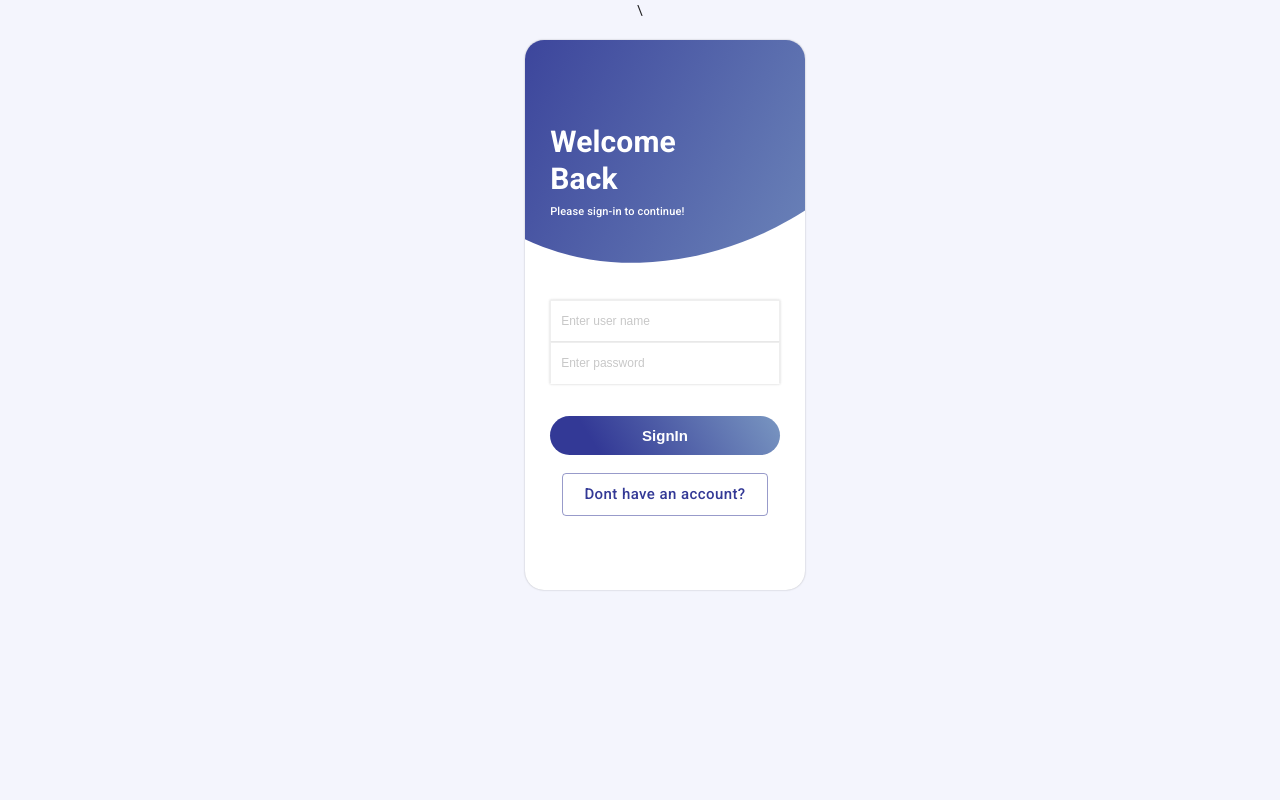
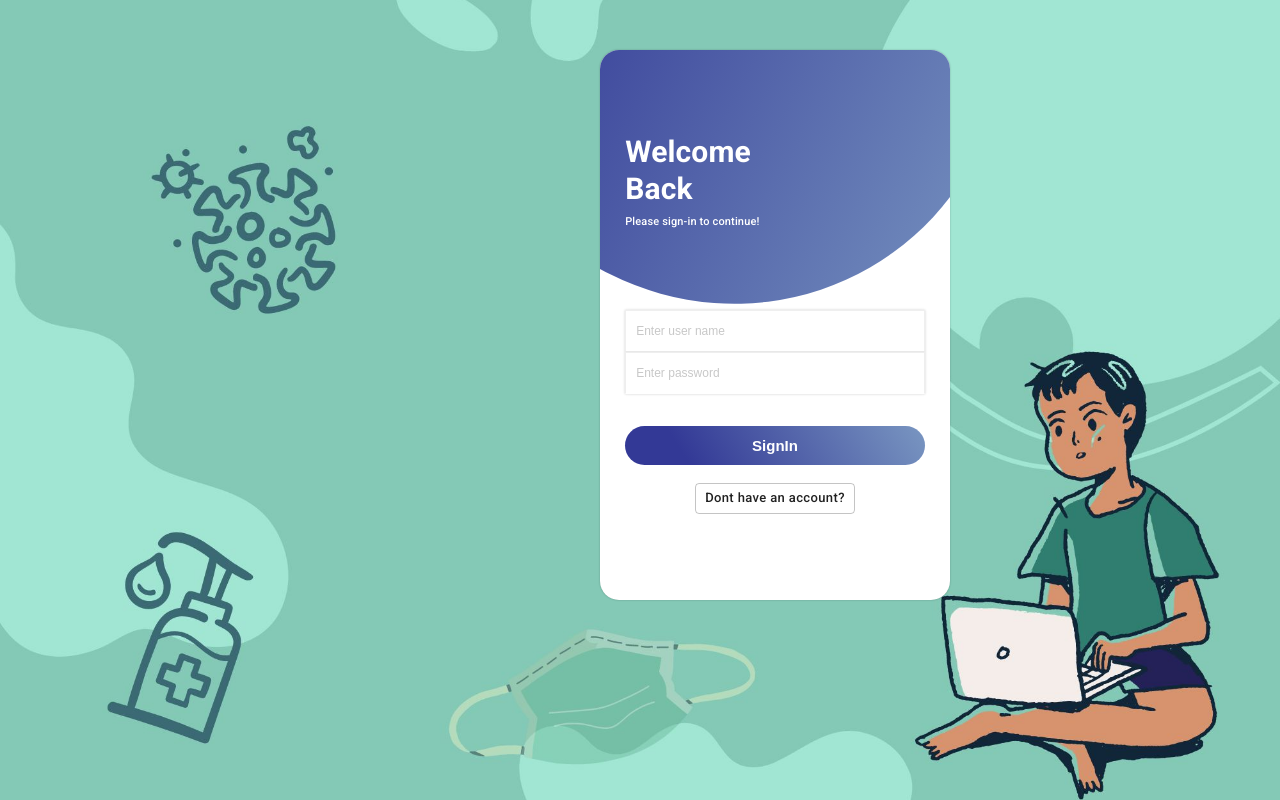
Before and after one commit to BPATHAK10/Personal-Covid-Tracker, a React (Create React App) app in the folder frontend/: page /sign-in in a window 1280 px wide. Built offline with nearby package versions, Linux system fonts and the light colour scheme.

Commit message:
signin page styling done

```diff
--- a/frontend/src/App.js
+++ b/frontend/src/App.js
@@ -86,7 +86,7 @@ function App(props) {
     <ThemeProvider theme={theme}>
             <CssBaseline />
       <Router forceRefresh={true}>
-      {/* <Router> */}\
+      {/* <Router> */}
 
 
         <div style={{width:"100%"}}>
--- a/frontend/src/components/accountBox/index.jsx
+++ b/frontend/src/components/accountBox/index.jsx
@@ -1,12 +1,27 @@
 import React, { useState } from "react";
 import styled from "styled-components";
 import { LoginForm } from "./loginForm";
+import { makeStyles } from '@material-ui/core'
 import { motion } from "framer-motion";
 import { AccountContext } from "./accountContext";
+import backgroundImg from "../../assets/signin_bg.jpg"
 import { SignupForm } from "./signupForm";
 
+const useStyles = makeStyles((theme)=>({
+  root:{
+      backgroundImage:`url(${backgroundImg})`,
+      position: 'fixed',
+      minWidth: '100%',
+      minHeight: '100%',
+      backgroundSize:'cover',
+      backgroundPosition: 'center',
+      backgroundRepeat: 'no-repeat',
+      zIndex: '-1',
+  }
+}))
+
 const BoxContainer = styled.div`
-  width: 280px;
+  width: 350px;
   min-height: 550px;
   display: flex;
   flex-direction: column;
@@ -16,10 +31,10 @@ const BoxContainer = styled.div`
   position: relative;
   overflow: hidden;
   align-items: center;
-  margin-top: 20px;
+  margin-top: 50px;
   margin-bottom: 100px;
   margin-right: 150px;
-  margin-left: 525px;
+  margin-left: 600px;
 
 `;
 
@@ -42,8 +57,8 @@ const BackDrop = styled(motion.div)`
   flex-direction: column;
   border-radius: 50%;
   transform: rotate(60deg);
-  top: -290px;
-  left: -70px;
+  top: -300px;
+  left: -150px;
   background: rgb(241, 196, 15);
   background: linear-gradient(
     58deg,
@@ -107,6 +122,7 @@ const expandingTransition = {
 
 export function AccountBox(props) {
   const [isExpanded, setExpanded] = useState(false);
+  const classes = useStyles();
   const [active, setActive] = useState("signin");
 
   const playExpandingAnimation = () => {
@@ -133,6 +149,7 @@ export function AccountBox(props) {
   const contextValue = { switchToSignup, switchToSignin };
 
   return (
+    <div className={classes.root}>
       <AccountContext.Provider value={contextValue}>
         <BoxContainer>
           <TopContainer>
@@ -163,5 +180,7 @@ export function AccountBox(props) {
           </InnerContainer>
         </BoxContainer>
       </AccountContext.Provider>
+    </div>
+
   );
 }
--- a/frontend/src/components/accountBox/loginForm.jsx
+++ b/frontend/src/components/accountBox/loginForm.jsx
@@ -38,6 +38,10 @@ const useStyles = makeStyles((theme)=>({
       backgroundRepeat: 'no-repeat',
       zIndex: '-1',
   },
+  invalid:{
+    color:"red",
+    fontSize: 12,
+  },
   link:{
     color:'#1831e2'
 },
@@ -69,11 +73,9 @@ export function LoginForm(props) {
     }
 
   return (
-    <div >
-
     <BoxContainer >
       <FormContainer>
-        {authState?.authError && <Typography>{authState?.authError.error}</Typography>}
+        {authState?.authError && <Typography className={classes.invalid}>{authState?.authError.error}</Typography>}
         <Input name="username" label='Username' placeholder='Enter user name' fullWidth required onChange={handleChange}/>
         <Input  name="password" label='Password' placeholder='Enter password' type='password' fullWidth required onChange={handleChange} />
       </FormContainer>
@@ -83,12 +85,14 @@ export function LoginForm(props) {
       <Marginer direction="vertical" margin="1em" />
           <Button onClick={switchToSignup}
                   text={"Dont have an account?"}
-                  variant="outlined"/>
+                  variant="outlined"
+                  size = "small"
+                  color="black" />
         {/* <Link to="/sign-up" className={classes.link} onClick={switchToSignup}>
           <h4>Don't have an accoun?{" "}</h4>
         </Link> */}
 
     </BoxContainer>
-    </div>
+
   );
 }
--- a/frontend/src/components/accountBox/signupForm.jsx
+++ b/frontend/src/components/accountBox/signupForm.jsx
@@ -30,6 +30,10 @@ const useStyles = makeStyles((theme)=>({
       backgroundPosition: 'center',
       backgroundRepeat: 'no-repeat',
       zIndex: '-1',
+  },
+  invalid:{
+    color:"red",
+    fontSize: 12,
   },
   link:{
     color:'#1831e2'
@@ -71,14 +75,16 @@ export function SignupForm(props) {
         <Input name="email" label='Email' placeholder='Enter Email' fullWidth required onChange={handleChange}/>
         <Input  name="password" label='Password' placeholder='Enter password' type='password' fullWidth required onChange={handleChange}/>
         <Input name="confirmPassword" label='Confirm Password' placeholder='Re-Enter password' type='password' fullWidth required onChange={handleChange}/>
-        <Typography>{passwordMismatch}</Typography>
+        <Typography className={classes.invalid}>{passwordMismatch}</Typography>
       </FormContainer>
       <Marginer direction="vertical" margin={10} />
       <SubmitButton type="submit" onClick={handleSubmit}>SignUp</SubmitButton>
       <Marginer direction="vertical" margin="1em" />
       <Button onClick={switchToSignin}
               text={"Already have an account?"}
-              variant="outlined" />
+              variant="outlined"
+              size="small"
+              color="black" />
 
         {/* <Link to="/sign-in"  className={classes.link} onClick={switchToSignin}>
         <h4>Already have an account?</h4>
--- a/frontend/src/pages/Homepage/Homepage.js
+++ b/frontend/src/pages/Homepage/Homepage.js
@@ -402,22 +402,11 @@ export default function Homepage() {
             <AppBar setcontactOwner={setcontactOwner}
                     setloading={setloading}
                     setnotRecentlyUpdatedContacts={setnotRecentlyUpdatedContacts}/>
-            <Grid container spacing={1}>
-                <Grid item xs={6}>
-                    <PageHeader
-                        title="Records"
-                        onClick={togglePageContent}
-                        icon={<DeviceHubIcon fontSize="small" />}
-                    />
-                </Grid>
-                {/* <Grid item xs={6}>
-                    <PageHeader
-                        title="Map"
-                        onClick={togglePageContent}
-                        icon={<MapIcon fontSize="medium" />}
-                    />
-                </Grid> */}
-            </Grid>
+            <PageHeader
+                title="Records"
+                onClick={togglePageContent}
+                icon={<DeviceHubIcon fontSize="small" />}
+            />
             {(notRecentlyUpdatedContacts.length!=0 && showNotUpdatedTable) &&
                 <Paper className={classes.pageContent}>
                    {/* <Grid
```
Lines whose indentation alone changed are shown as unchanged.
